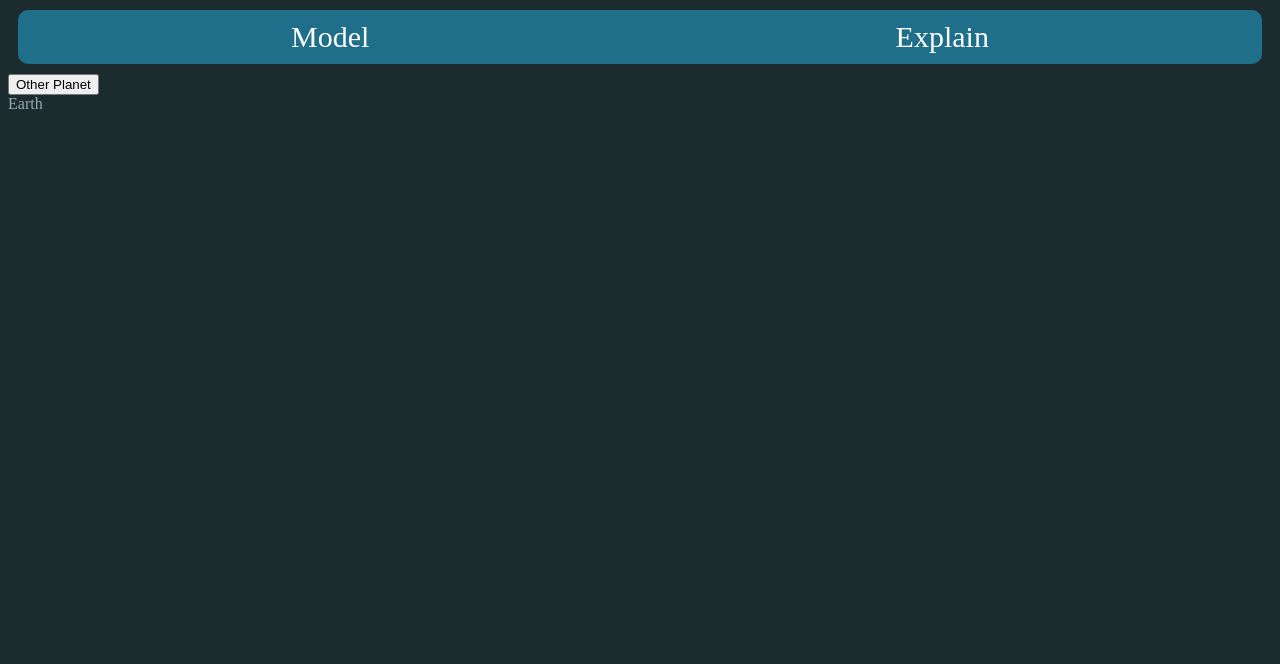
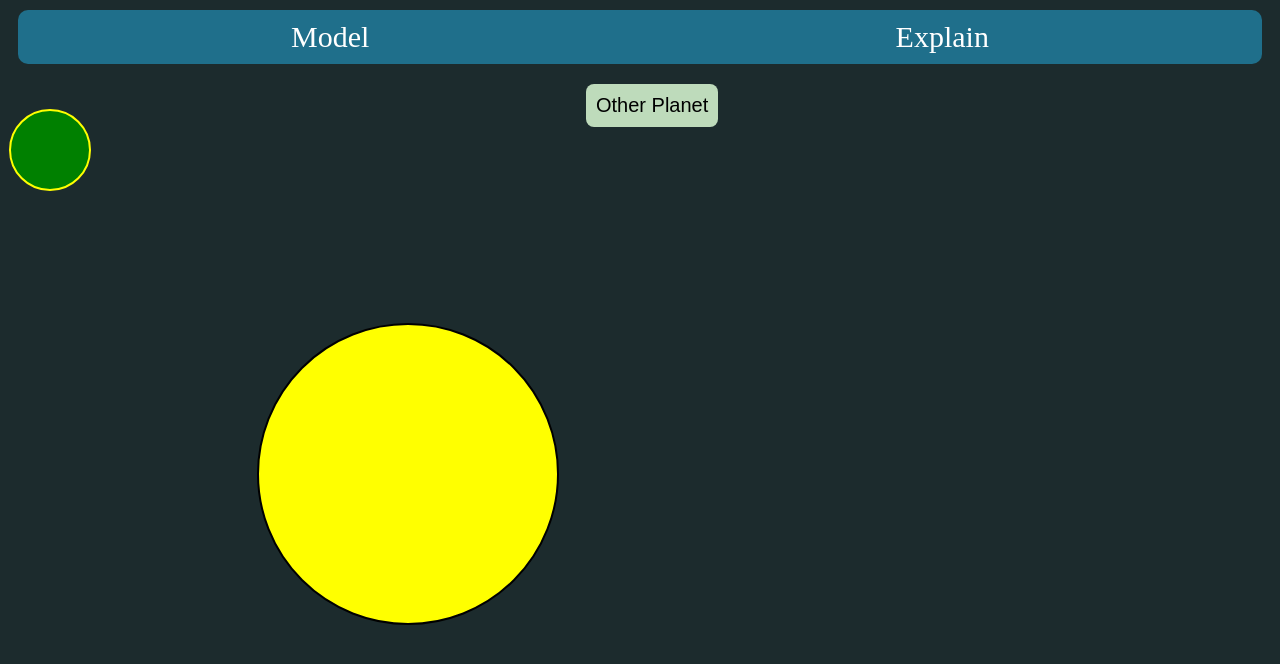
Before and after one commit to littlepotato123/Seasons, a React (Create React App) app: page / in a window 1280 px wide. Shown: the top 664 px of the page. Built offline with nearby package versions, Linux system fonts and the light colour scheme.

Commit message:
Added All Models

```diff
--- a/src/App.css
+++ b/src/App.css
@@ -70,4 +70,21 @@ body {
     padding: 8px;
     color: black;
     grid-column: 1 / 3;
+    grid-row: 2/2;
 }
+
+.switch {
+    padding: 10px;
+    background-color: #bedbbb;
+    margin: 10px;
+    position: absolute;
+    left: 45%;
+    border: none;
+    border-radius: 8px;
+    font-size: 20px;
+}
+
+.earth-img {
+    position: absolute;
+    left: 0px;
+}
--- /dev/null
+++ b/src/Assets/EarthImage.tsx
@@ -0,0 +1,16 @@
+import React from'react';
+import CSS from 'csstype';
+
+type EarthImageProps = {
+  styles: CSS.Properties
+}
+
+const EarthImage = ({ styles }: EarthImageProps) => {
+  return (
+    <svg width="100" height="100" className="earth-img" style={styles}>
+      <circle cx="50" cy="50" r="40" stroke="yellow" stroke-width="2" fill="green" />
+    </svg>
+  );
+};
+
+export default EarthImage;
--- /dev/null
+++ b/src/Assets/EarthPoints.tsx
@@ -0,0 +1,5 @@
+import { Point } from './Points';
+
+export const EarthPoints: Array<Point> = [
+
+]
--- /dev/null
+++ b/src/Assets/OtherImage.tsx
@@ -0,0 +1,16 @@
+import React from 'react';
+import CSS from 'csstype';
+
+type OtherImageProps = {
+    styles: CSS.Properties
+}
+
+const OtherImage = ({ styles }: OtherImageProps) => {
+    return (
+        <svg width="300" height="300" style={styles}>
+            <circle cx="150" cy="150" r="120" stroke="black" stroke-width="2" fill="blue" />
+        </svg>
+    )
+}
+
+export default OtherImage;
--- /dev/null
+++ b/src/Assets/OtherPoints.tsx
@@ -0,0 +1,5 @@
+import { Point } from './Points';
+
+export const OtherPoints: Array<Point> = [
+
+]
--- /dev/null
+++ b/src/Assets/Points.tsx
@@ -0,0 +1,4 @@
+export interface Point {
+    x: number,
+    y: number;
+}
--- /dev/null
+++ b/src/Assets/SunImage.tsx
@@ -0,0 +1,11 @@
+import React from 'react';
+
+const SunImage = () => {
+    return (
+        <svg width="1000" height="1000" className="sun-img">
+            <circle cx="400" cy="400" r="150" stroke="black" stroke-width="2" fill="yellow" />
+        </svg>
+    )
+}
+
+export default SunImage;
--- a/src/Components/Earth.tsx
+++ b/src/Components/Earth.tsx
@@ -1,9 +1,23 @@
-import React from 'react';
+import React, { useEffect, useState } from 'react';
+import CSS from 'csstype';
+import { Point } from '../Assets/Points';
+import { EarthPoints } from '../Assets/EarthPoints';
+import EarthImage from '../Assets/EarthImage';
+import SunImage from '../Assets/SunImage';
 
 const Earth = () => {
+    const [points, setPoints] = useState<Array<Point>>([]);
+    const [styles, setStyles] = useState<CSS.Properties>({ top: "100px" });
+
+    useEffect(() => {
+        setPoints(EarthPoints);
+        console.log(points);
+    }, [])
+
     return (
         <div>
-            Earth
+            <EarthImage styles={styles} />
+            <SunImage />
         </div>
     )
 }
--- a/src/Components/Other.tsx
+++ b/src/Components/Other.tsx
@@ -1,11 +1,25 @@
-import React from 'react';
+import React, { useEffect, useState } from 'react';
+import CSS from 'csstype';
+import { Point } from '../Assets/Points';
+import { EarthPoints } from '../Assets/EarthPoints';
+import OtherImage from '../Assets/OtherImage';
+import SunImage from '../Assets/SunImage';
 
-const Other = () => {
+const Earth = () => {
+    const [points, setPoints] = useState<Array<Point>>([]);
+    const [styles, setStyles] = useState<CSS.Properties>({ top: "100px" });
+
+    useEffect(() => {
+        setPoints(EarthPoints);
+        console.log(points);
+    }, [])
+
     return (
         <div>
-            Other
+            <OtherImage styles={styles} />
+            <SunImage />
         </div>
     )
 }
 
-export default Other;
+export default Earth;
--- a/src/Pages/Home.tsx
+++ b/src/Pages/Home.tsx
@@ -19,7 +19,7 @@ const Home = () => {
 
     return (
         <div>
-            <button onClick={() => setShow(!show)}>{text}</button>
+            <button className="switch" onClick={() => setShow(!show)}>{text}</button>
             {
                 show ?
                 <Earth />
```
Also changed, not shown: 1 other file (tests, documents, lock files or other folders).
